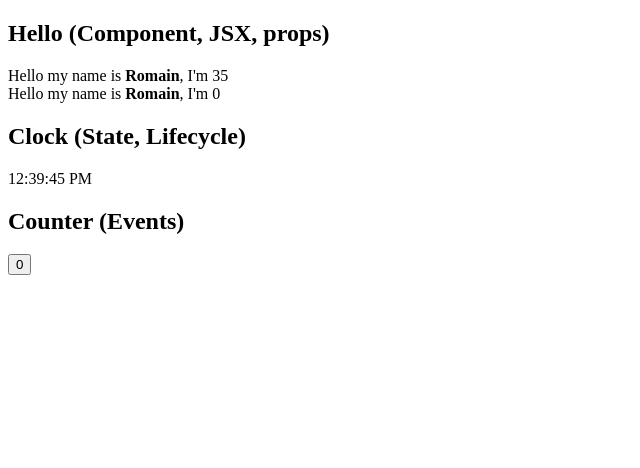
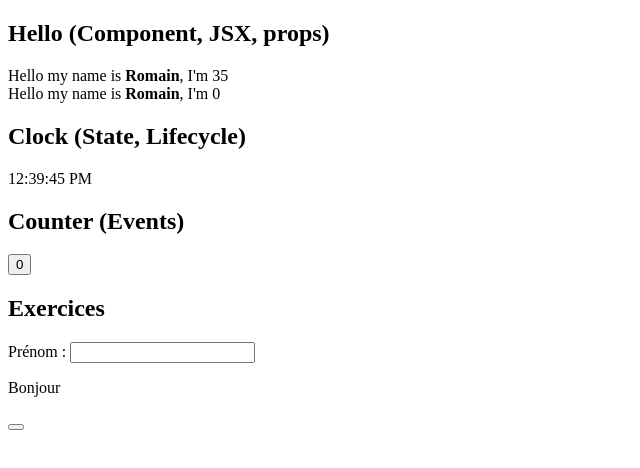
Before and after one commit to bioub/Formation_React_2021_03, a React (Create React App) app in the folder hello-react/: page / in a window 1280 px wide. Shown: the top 468 px of the page, without its empty margins (0-640 px from the left). Built offline with nearby package versions, Linux system fonts and the light colour scheme.

Commit message:
Exercices

```diff
--- a/hello-react/src/App.js
+++ b/hello-react/src/App.js
@@ -2,6 +2,8 @@
 // import React from "react";
 import Clock from './Clock';
 import Counter from './Counter';
+import ExHelloWorld from './ExHelloWorld';
+import ExMultiStateButton from './ExMultiStateButton';
 import Hello from './Hello';
 
 function App() {
@@ -17,6 +19,9 @@ function App() {
       <Clock />
       <h2>Counter (Events)</h2>
       <Counter />
+      <h2>Exercices</h2>
+      <ExHelloWorld />
+      <ExMultiStateButton values={['Rouge', 'Orange', 'Bleu']} />
     </div>
   );
 }
--- /dev/null
+++ b/hello-react/src/ExHelloWorld.js
@@ -0,0 +1,25 @@
+import { Component } from "react";
+
+class ExHelloWorld extends Component {
+  constructor() {
+    super();
+    this.state = {};
+  }
+  render() {
+    const {} = this.state;
+    return (
+      <div className="ExHelloWorld">
+        <div>
+          Prénom : <input />
+          {/*
+           * écouter l'événement input et mettre à jour le state avec
+           * le contenu de la balise input (propriété value d'un HTMLInputElement)
+           */}
+        </div>
+        <p>Bonjour {/* afficher en temps réel le prénom saisi */}</p>
+      </div>
+    );
+  }
+}
+
+export default ExHelloWorld;
--- /dev/null
+++ b/hello-react/src/ExMultiStateButton.js
@@ -0,0 +1,24 @@
+import { Component } from "react";
+
+class ExMultiStateButton extends Component {
+  constructor() {
+    super();
+    this.state = {};
+  }
+  render() {
+    const {} = this.state;
+    const { values } = this.props;
+    return (
+      <button className="ExMultiStateButton">
+        {/*
+         * par défaut, afficher le premier élément de values
+         * à chaque click du bouton, afficher la valeur suivante
+         * s'il n'y a plus de valeur suivante, afficher la première
+         * valeur du tableau values
+         */}
+      </button>
+    );
+  }
+}
+
+export default ExMultiStateButton;
```
